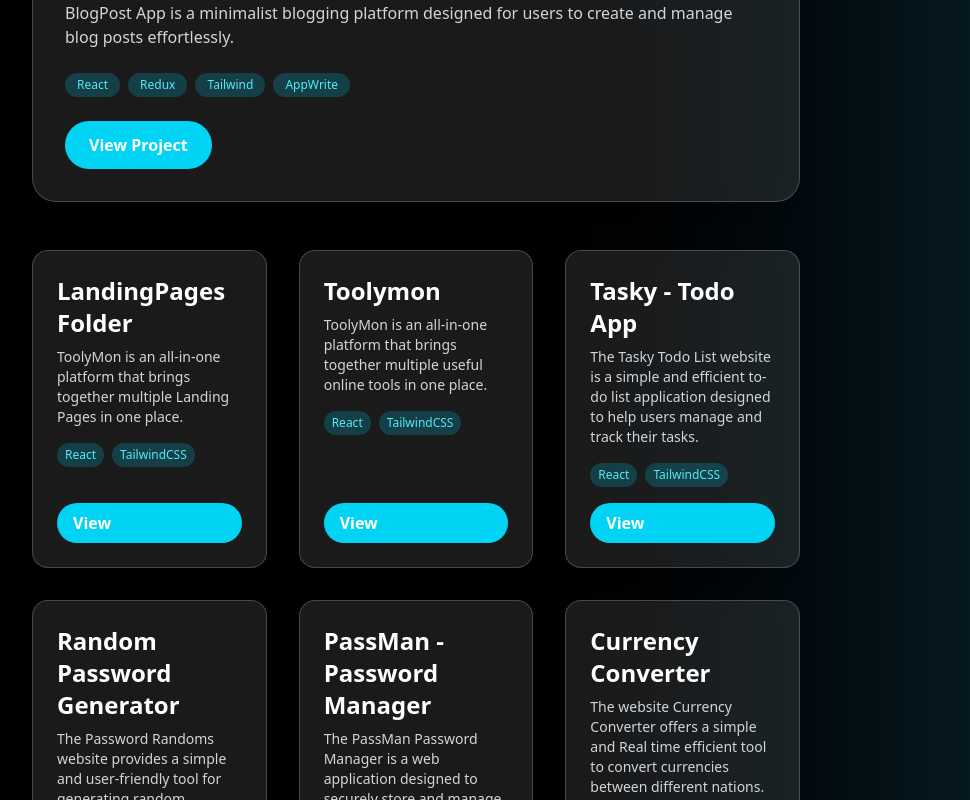
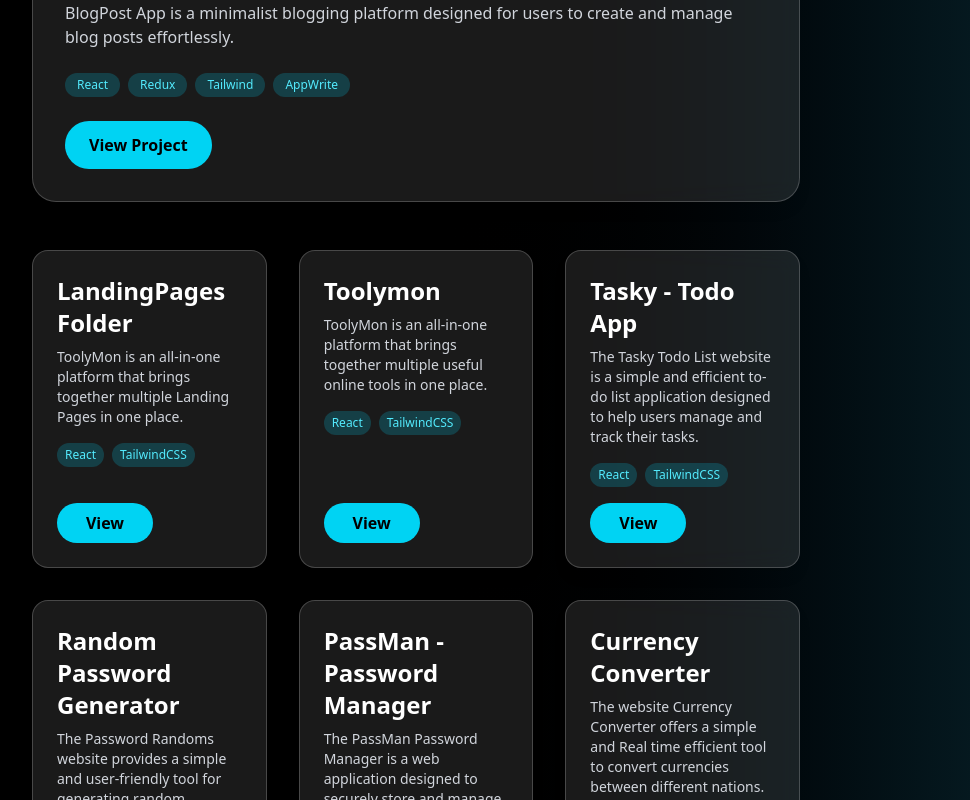
Before and after one commit to Aafaque-Nazir/Portfolio, a React (Vite) app: page / in a window 1280 px wide. Shown: the part 1860-2660 px from the top of the page, without its empty margins (224-1194 px from the left). Built offline with nearby package versions, Linux system fonts and the light colour scheme.

Commit message:
Update Project.jsx

```diff
--- a/src/pages/Project.jsx
+++ b/src/pages/Project.jsx
@@ -23,7 +23,6 @@ const projects = [
     image: "/your-featured-project-image.png",
     link: "https://toolymon.netlify.app/",
     target: "_blank",
-    featured: true,
     tech: ["React", "TailwindCSS"],
   },
   {
@@ -75,7 +74,7 @@ const Project = () => {
                 <span key={index} className="px-3 py-1 bg-cyan-400/20 text-cyan-300 text-xs rounded-full">{tech}</span>
               ))}
             </div>
-            <a href={projects[0].link} className="inline-block px-6 py-3 bg-cyan-400 text-white font-semibold rounded-full hover:bg-cyan-500 transition">
+            <a href={projects[0].link} className="inline-block px-6 py-3 bg-cyan-400 font-semibold text-black rounded-full hover:bg-cyan-500 transition">
               View Project
             </a>
           </div>
@@ -94,7 +93,7 @@ const Project = () => {
                   <span key={idx} className="px-2 py-1 bg-cyan-400/20 text-cyan-300 text-xs rounded-full">{tech}</span>
                 ))}
               </div>
-              <a href={project.link} className="mt-auto px-4 py-2 bg-cyan-400 text-white font-semibold rounded-full hover:bg-cyan-500 transition">
+              <a href={project.link} className="mt-auto px-4 py-2 bg-cyan-400 text-black font-semibold w-24 text-center rounded-full hover:bg-cyan-500 transition">
                 View
               </a>
             </div>
```
